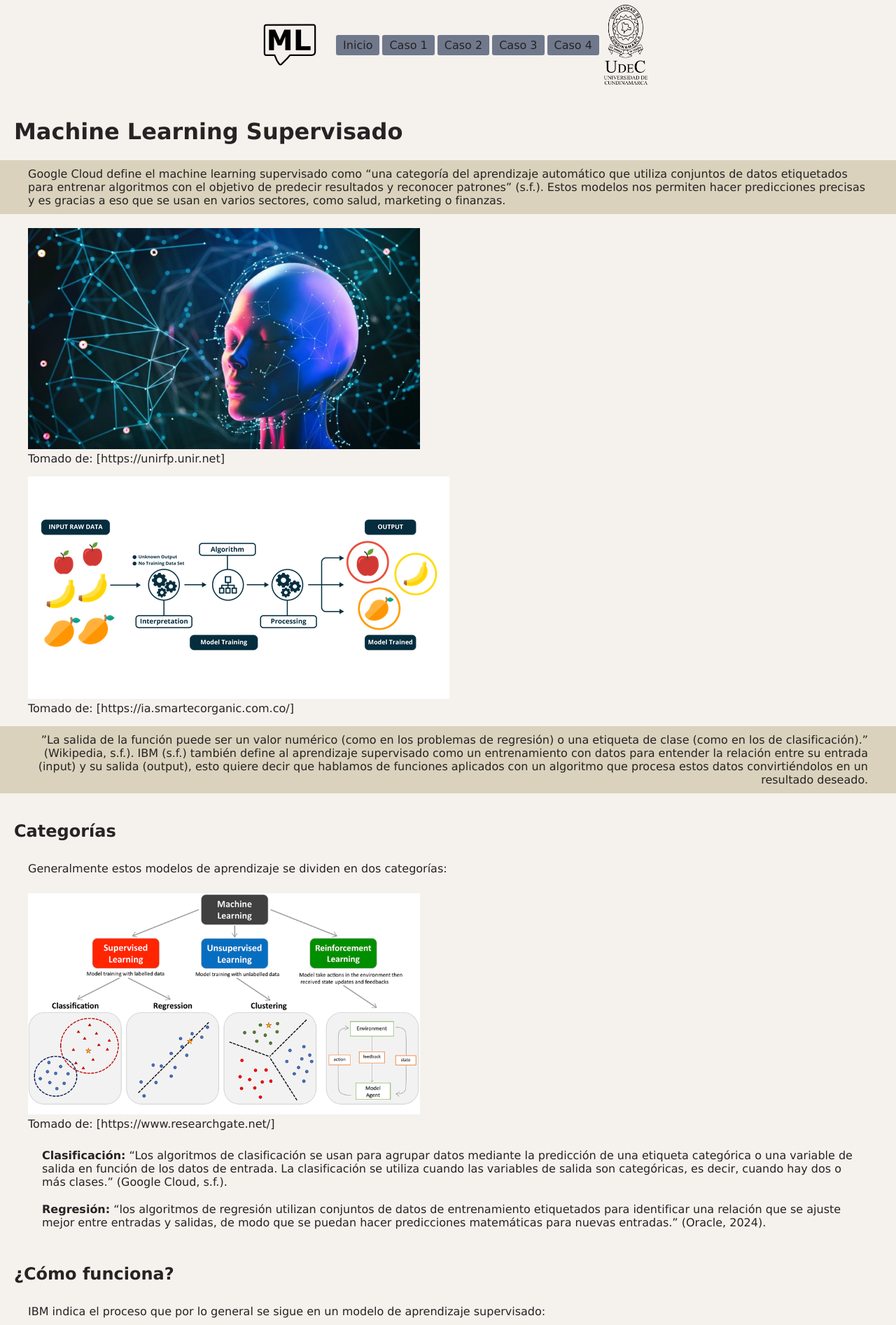
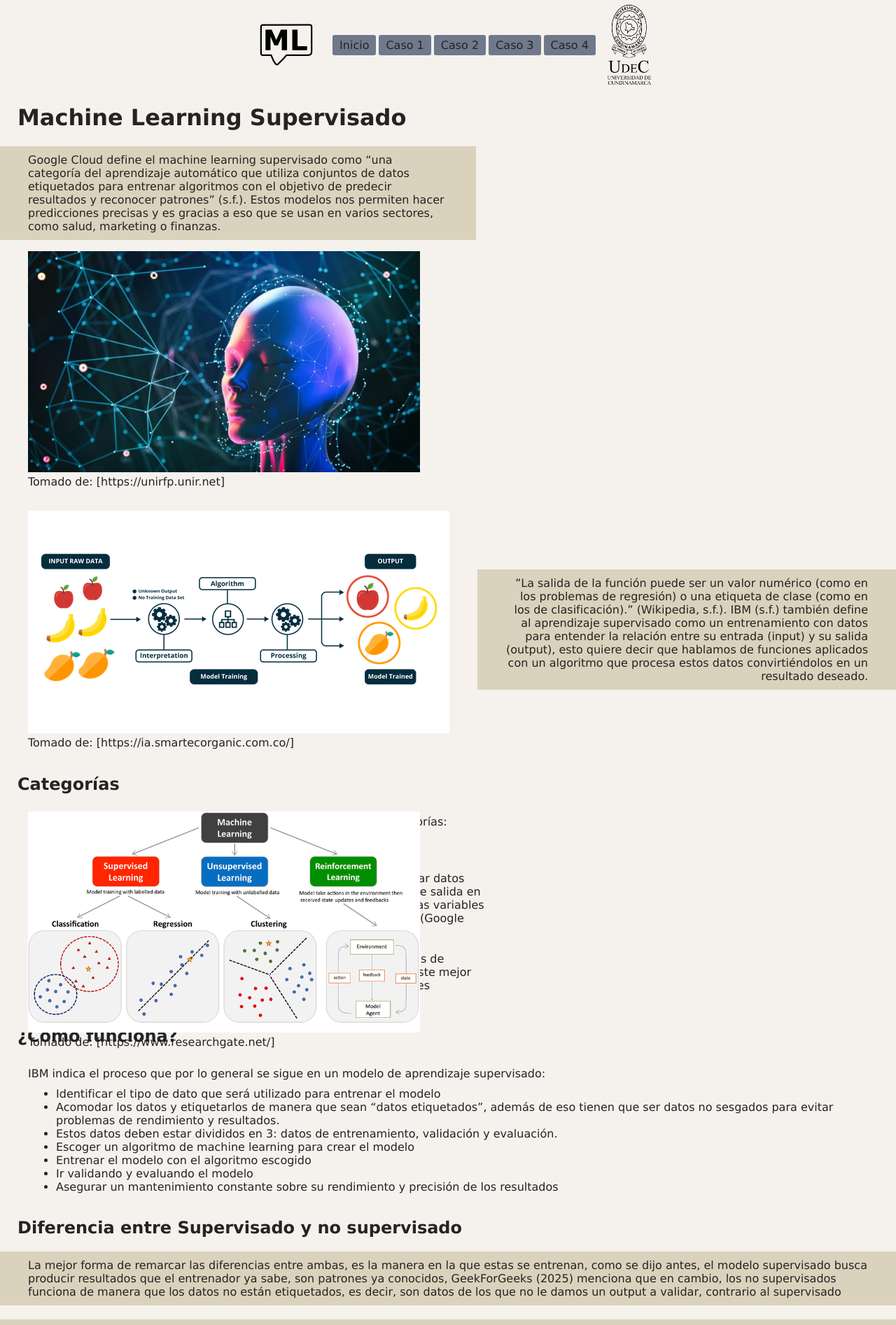
Before and after one commit to dylanbitz/ML-supervisado, a Flask app: page / in a window 1280 px wide. Shown: the top 1894 px of the page at 70% size. Run offline with Flask 3, Linux system fonts and the light colour scheme.

Commit message:
update styles for navigation

```diff
--- a/static/css/index.css
+++ b/static/css/index.css
@@ -46,11 +46,30 @@ nav a
     color: inherit;
 }
 
+.UniLogo
+{
+    margin-left: 10px;
+}
+
 /*Pueden copiar hasta acá para tener la misma barra de navegación*/
 
 .titulos
 {
     padding: 20px 20px 0px 20px;
+}
+
+.introduccion
+{
+    display: flex;
+    flex-wrap: wrap;
+    align-items: center;
+}
+
+.titulos
+{
+    width: 100vw;
+    padding: 0;
+    padding-left: 25px;
 }
 
 .introduccion p
@@ -62,6 +81,49 @@ nav a
 
 }
 
+.p1-intro.p1-intro
+{
+    margin: 0;
+    width: 600px;
+    height: auto;
+    display: flex;
+    justify-content: center;
+}
+
+.p2-intro.p2-intro
+{
+    margin: 0;
+    width: 500px;
+    height: auto;
+    display: flex;
+    justify-content: center;
+    flex: 1;
+}
+
+.D03
+{
+    position: relative;
+    bottom: 50px;
+    height: 10px;
+}
+
+.p4-intro.p4-intro
+{
+    margin: 0;
+    margin-right: 50px;
+    width: 650px;
+    background-color: #F5F1ED;
+
+}
+.p5-intro.p5-intro
+{
+    margin: 0;
+    margin-right: 50px;
+    width: 650px;
+    background-color: #F5F1ED;
+}
+
+
 .p2-intro,
 .p8-intro
 {
@@ -69,8 +131,6 @@ nav a
 }
 
 .p3-intro.p3-intro,
-.p4-intro.p4-intro,
-.p5-intro.p5-intro,
 .p6-intro.p6-intro
 {
     margin: 0;
@@ -112,6 +172,6 @@ footer
 footer p
 {
     margin: 0;
-    padding: 10px 5px;
+    padding: 30px 5px;
     text-align: center;
 }
```
Also changed, not shown: static/css/caso1-.css (+12 -1 lines).
